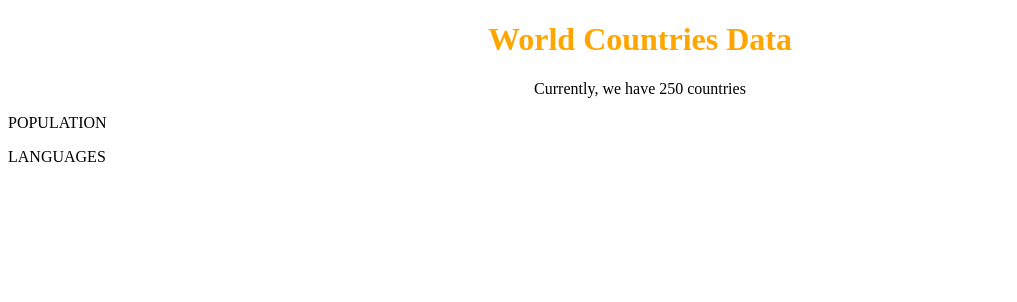
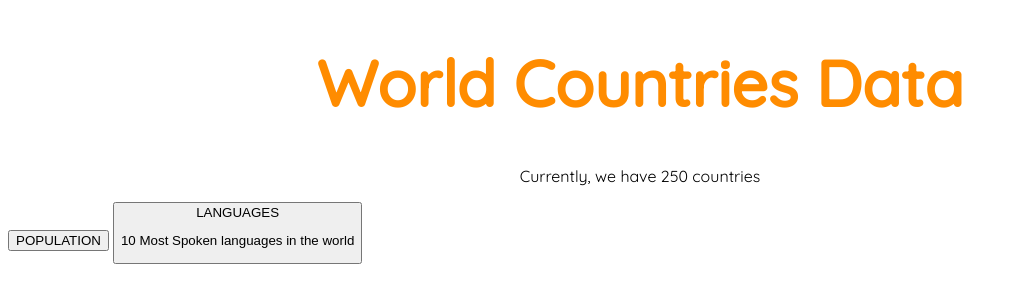
Before and after one commit to bintadam/countries-population-languages, a plain HTML site: page index.html in a window 1280 px wide. Shown: the whole page, without its empty margins (0-1017 px from the left). Drawn offline with Linux system fonts and the light colour scheme.

Commit message:
added buttons

```diff
--- a/index.html
+++ b/index.html
@@ -5,6 +5,9 @@
         <meta http-equiv="X-UA-Compatible" content="IE=edge">
         <meta name="viewport" content="width=device-width, initial-scale=1.0">
         <title>World Countries</title>
+        <link rel="preconnect" href="https://fonts.googleapis.com">
+        <link rel="preconnect" href="https://fonts.gstatic.com" crossorigin>
+        <link href="https://fonts.googleapis.com/css2?family=Quicksand:wght@300;400;500&display=swap" rel="stylesheet">
         <link rel="stylesheet" href="style.css">
     </head>
     <body>
@@ -13,8 +16,9 @@
             <p>Currently, we have 250 countries</p>
         </header>
         <main>
-            <p class="population">POPULATION</p>
-            <p class="languages">LANGUAGES</p>
+            <button class="btn btn-population">POPULATION</button>
+            <button class="btn btn-languages">LANGUAGES</p>
+            <P class="country-top-languages">10 Most Spoken languages in the world</P>
         </main>
     </body>
 </html>
--- a/style.css
+++ b/style.css
@@ -1,7 +1,11 @@
 header{
     text-align: center;
+    font-family: 'Quicksand', sans-serif;
+    border: 1px;
 }
 
 h1{
-    color: orange;
+    color: rgb(255,140,0);
+    font-weight: 600;
+    font-size: 4rem;
 }
```
